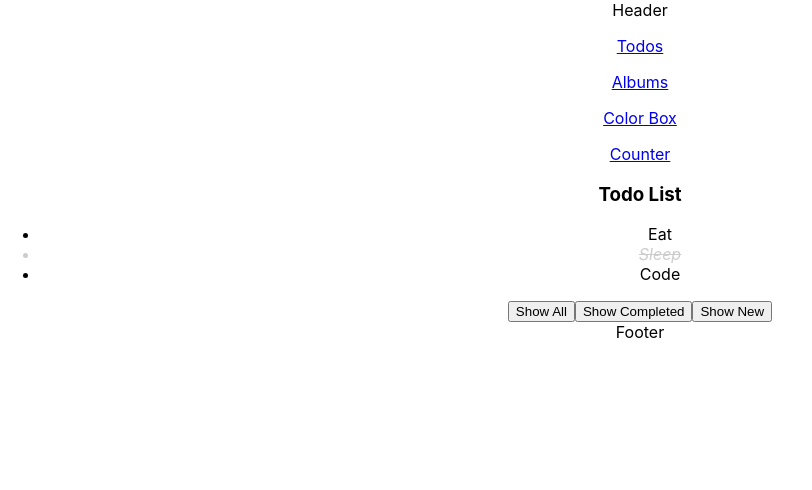
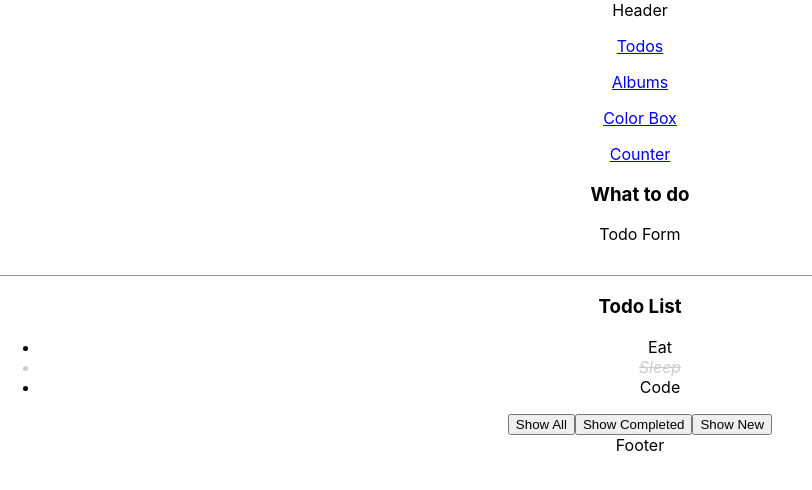
Before and after one commit to lehai051092/learn-reactjs, a React (Create React App) app: page /todos in a window 1280 px wide. Shown: the top 490 px of the page, without its empty margins (0-812 px from the left). Built offline with nearby package versions, Linux system fonts and the light colour scheme; no server answers.

Commit message:
Setup TodoForm

```diff
--- a/package.json
+++ b/package.json
@@ -3,6 +3,7 @@
   "version": "0.1.0",
   "private": true,
   "dependencies": {
+    "@hookform/resolvers": "^2.7.1",
     "@material-ui/core": "^4.12.3",
     "@material-ui/icons": "^4.11.2",
     "@testing-library/jest-dom": "^5.14.1",
@@ -13,9 +14,11 @@
     "query-string": "^7.0.1",
     "react": "^17.0.2",
     "react-dom": "^17.0.2",
+    "react-hook-form": "^6.15.8",
     "react-router-dom": "^5.2.0",
     "react-scripts": "4.0.3",
-    "web-vitals": "^1.1.2"
+    "web-vitals": "^1.1.2",
+    "yup": "^0.32.9"
   },
   "scripts": {
     "start": "react-scripts start",
--- /dev/null
+++ b/src/components/form-controls/InputField/index.jsx
@@ -0,0 +1,15 @@
+import React from 'react';
+import PropTypes from 'prop-types';
+import { TextField } from '@material-ui/core';
+
+InputField.propTypes = {};
+
+function InputField(props) {
+  return (
+    <div>
+      <TextField fullWidth />
+    </div>
+  );
+}
+
+export default InputField;
--- /dev/null
+++ b/src/features/Todo/components/TodoForm/index.jsx
@@ -0,0 +1,29 @@
+import React from 'react';
+import PropTypes from 'prop-types';
+import InputField from '../../../../components/form-controls/InputField';
+import { useForm } from 'react-hook-form';
+
+TodoForm.propTypes = {
+  onSubmit: PropTypes.func,
+};
+
+function TodoForm(props) {
+  const form = useForm({
+    defaultValues: {
+      title: '',
+    },
+  });
+
+  const handleSubmit = (values) => {
+      console.log('TODO FORM', values);
+  };
+
+  return (
+    <form onSubmit={form.handleSubmit(handleSubmit)}>
+      Todo Form
+      <InputField name="title" label="Todo" form={form} />
+    </form>
+  );
+}
+
+export default TodoForm;
--- a/src/features/Todo/pages/ListPage/index.jsx
+++ b/src/features/Todo/pages/ListPage/index.jsx
@@ -1,7 +1,8 @@
-import React, {useEffect, useMemo, useState} from 'react';
+import React, { useEffect, useMemo, useState } from 'react';
 import TodoList from '../../components/TodoList';
-import {useHistory, useLocation, useRouteMatch} from "react-router-dom";
+import { useHistory, useLocation, useRouteMatch } from 'react-router-dom';
 import queryString from 'query-string';
+import TodoForm from '../../components/TodoForm';
 
 ListPage.propTypes = {};
 
@@ -10,18 +11,18 @@
     {
       id: 1,
       title: 'Eat',
-            status: 'new'
+      status: 'new',
     },
     {
       id: 2,
       title: 'Sleep',
-            status: 'completed'
+      status: 'completed',
     },
     {
       id: 3,
       title: 'Code',
-            status: 'new'
-        }
+      status: 'new',
+    },
   ];
 
   const location = useLocation();
@@ -44,44 +45,50 @@
     // toggle state
     newTodoList[index] = {
       ...newTodoList[index],
-            status: newTodoList[index].status === 'new' ? 'completed' : 'new'
+      status: newTodoList[index].status === 'new' ? 'completed' : 'new',
     };
     //update todo list
     setTodoList(newTodoList);
-    }
+  };
 
   const handleShowAllClick = () => {
-        const queryParams = {status: 'all'};
+    const queryParams = { status: 'all' };
     history.push({
       pathname: match.path,
       search: queryString.stringify(queryParams),
     });
-    }
+  };
 
   const handleShowCompletedClick = () => {
-        const queryParams = {status: 'completed'};
+    const queryParams = { status: 'completed' };
     history.push({
       pathname: match.path,
       search: queryString.stringify(queryParams),
     });
-    }
+  };
 
   const handleShowNewClick = () => {
-        const queryParams = {status: 'new'};
+    const queryParams = { status: 'new' };
     history.push({
       pathname: match.path,
       search: queryString.stringify(queryParams),
     });
-    }
+  };
 
   const renderedTodoList = useMemo(() => {
-        return todoList.filter(todo => filteredStatus === 'all' || filteredStatus === todo.status);
+    return todoList.filter((todo) => filteredStatus === 'all' || filteredStatus === todo.status);
   }, [todoList, filteredStatus]);
+
+  const handleTodoFormSubmit = (values) => {
+      console.log(values);
+  }
 
   return (
     <div>
+      <h3>What to do</h3>
+      <TodoForm onSubmit={handleTodoFormSubmit}/>
       <h3>Todo List</h3>
-            <TodoList todoList={renderedTodoList} onTodoClick={handleTodoClick}/>
+      <TodoList todoList={renderedTodoList} onTodoClick={handleTodoClick} />
       <div>
         <button onClick={handleShowAllClick}>Show All</button>
         <button onClick={handleShowCompletedClick}>Show Completed</button>
```
Also changed, not shown: 1 other file (tests, documents, lock files or other folders). Lines whose indentation alone changed are shown as unchanged.
